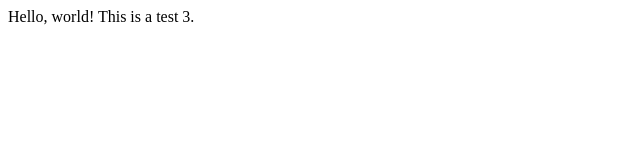
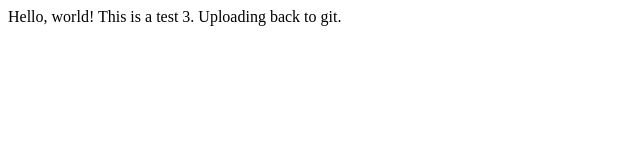
Before and after one commit to clementytcheng/lecture0, a plain HTML site: page index.html in a window 1280 px wide. Shown: the whole page, without its empty margins (0-640 px from the left). Drawn offline with Linux system fonts and the light colour scheme.

Commit message:
this is a test of uploading

```diff
--- a/index.html
+++ b/index.html
@@ -4,6 +4,6 @@
         <title>My Webpage</title>
     </head>
     <body>
-        Hello, world! This is a test 3.
+        Hello, world! This is a test 3. Uploading back to git.
     </body>
 </html>
```
